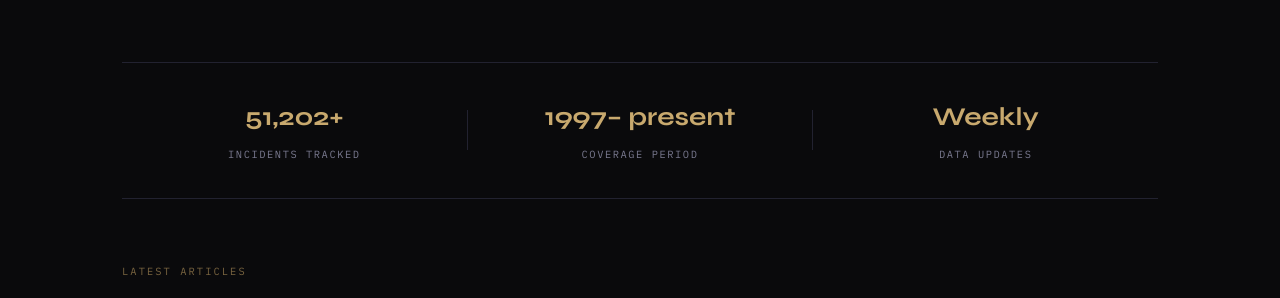
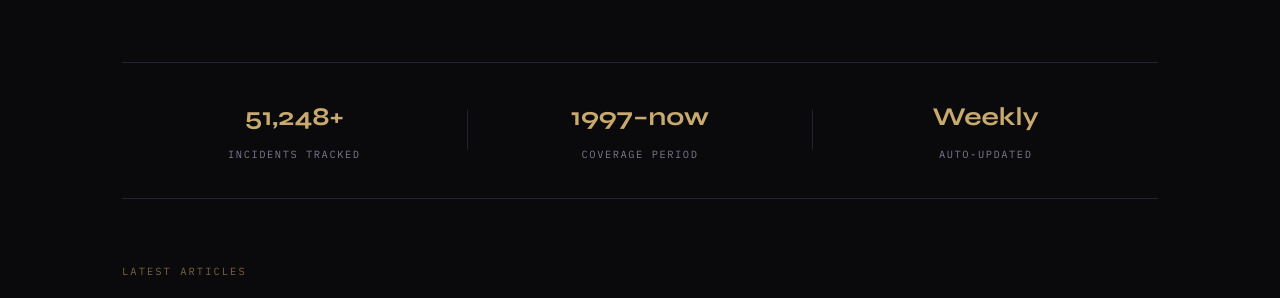
Before and after one commit to abdigh26/abdigh26.github.io, a Jekyll site: the page built from index.html, in a window 1280 px wide and 900 px high, scrolled down 419 px. Shown: the part 159-457 px from the top of the window. Built offline with Jekyll 4.4.1, drawn with Linux system fonts in a browser that asks for light colours.

Commit message:
Update index.html

```diff
--- a/index.html
+++ b/index.html
@@ -16,18 +16,18 @@ title: Home
 
 <section class="stat-bar">
   <div class="stat">
-    <span class="stat-num">51,202+</span>
+    <span class="stat-num">51,248+</span>
     <span class="stat-label">Incidents tracked</span>
   </div>
   <div class="stat-divider"></div>
   <div class="stat">
-    <span class="stat-num">1997– present</span>
+    <span class="stat-num">1997–now</span>
     <span class="stat-label">Coverage period</span>
   </div>
   <div class="stat-divider"></div>
   <div class="stat">
     <span class="stat-num">Weekly</span>
-    <span class="stat-label">Data updates</span>
+    <span class="stat-label">Auto-updated</span>
   </div>
 </section>
 
```
